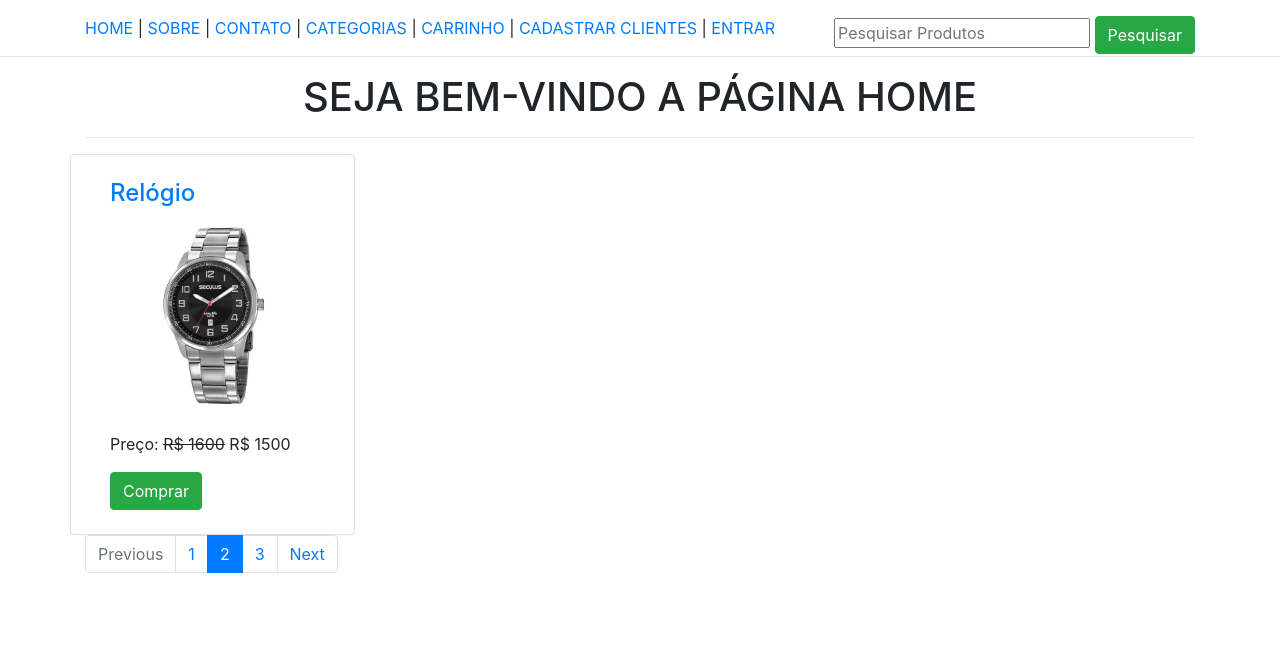
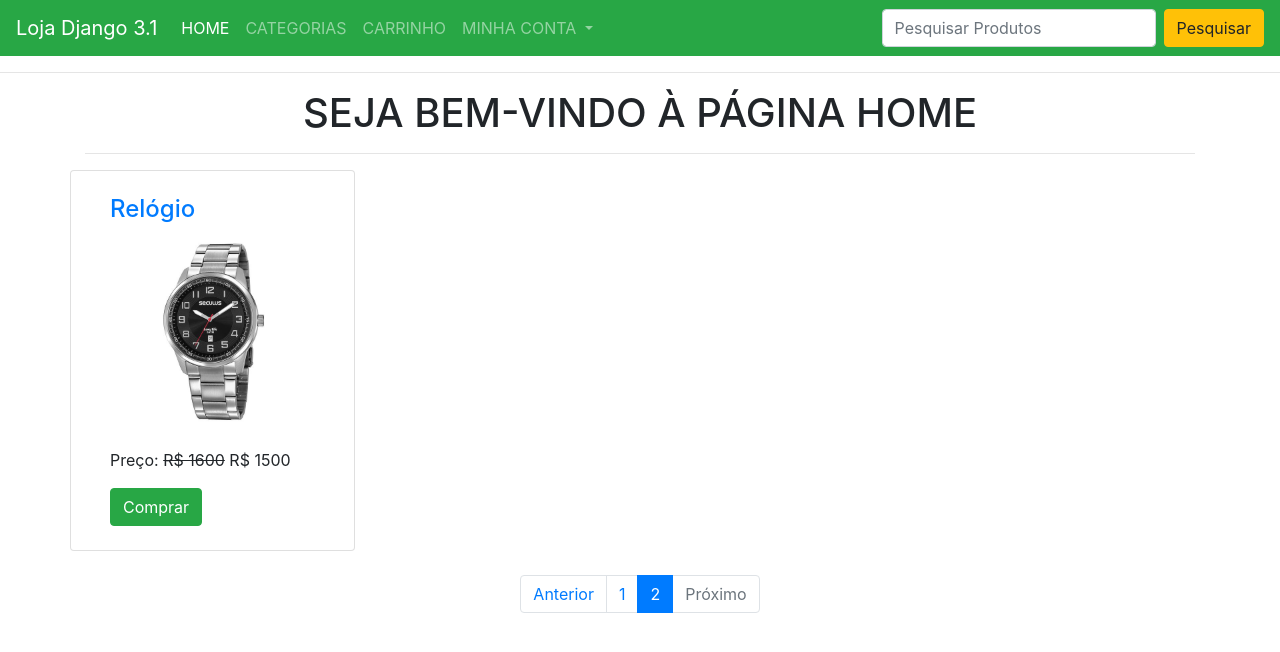
Before and after one commit to marcostsi/Lojaapp, a Django app: page /?page=2 in a window 1280 px wide. Shown: the top 652 px of the page. Run offline with Django 5.2, Linux system fonts and the light colour scheme; data comes from the database, SQL or seed files in the repository; both versions use the stored data as it was after the commit; some libraries are stand-ins or nearby versions.

Commit message:
terminando o código

```diff
--- a/lojaproject/lojaapp/forms.py
+++ b/lojaproject/lojaapp/forms.py
@@ -6,7 +6,7 @@ from django.contrib.auth.models import User
 class Checar_PedidoForm(forms.ModelForm):
     class Meta:
         model = Pedido_order
-        fields = ['ordenando_por', 'endereco_envio', 'telefone', 'email']
+        fields = ['ordenando_por', 'endereco_envio', 'telefone', 'email', 'pagamento_method']
 
 class ClienteRegistrarForm(forms.ModelForm):
     username = forms.CharField(widget=forms.TextInput())
--- a/lojaproject/lojaapp/models.py
+++ b/lojaproject/lojaapp/models.py
@@ -78,6 +78,11 @@ PEDIDO_STATUS = (
     ('Pedido Cancelado', 'Pedido Cancelado'),
 )
 
+METHOD = (
+    ("Dinehriro na Entrega", "Dinehriro na Entrega"),
+    ("Knalti", "Knalti"),
+)
+
 
 class Pedido_order(models.Model):
     carrinho = models.OneToOneField(Carrinho, on_delete=models.CASCADE)
@@ -91,6 +96,8 @@ class Pedido_order(models.Model):
     total = models.PositiveIntegerField()
     pedido_status = models.CharField(max_length=50, choices=PEDIDO_STATUS)
     criado_em = models.DateTimeField(auto_now_add=True)
+    pagamento_method = models.CharField(max_length=20, choices=METHOD, default="Dinehriro na Entrega")
+    pagamento_completo = models.BooleanField(default=False, null=True, blank=True)
 
     def __str__(self):
         return "Pedido:" + str(self.id)
--- a/lojaproject/lojaapp/templates/base.html
+++ b/lojaproject/lojaapp/templates/base.html
@@ -9,38 +9,64 @@
 </head>
 
 <body>
-    <div class="container mt-3">
-        <a href="{% url 'lojaapp:home' %}">HOME</a> |
-        <a href="{% url 'lojaapp:sobre' %}">SOBRE</a> |
-        <a href="{% url 'lojaapp:contato' %}">CONTATO</a> |
-        <a href="{% url 'lojaapp:Todosprodutos' %}">CATEGORIAS</a> |
-        <a href="{% url 'lojaapp:meucarro' %}">CARRINHO</a> |
+    <nav class="navbar navbar-expand-lg navbar-dark bg-success">
+        <a class="navbar-brand" href="{% url 'lojaapp:home' %}">Loja Django 3.1</a>
+        <button class="navbar-toggler" type="button" data-toggle="collapse" data-target="#navbarSupportedContent"
+            aria-controls="navbarSupportedContent" aria-expanded="false" aria-label="Toggle navigation">
+            <span class="navbar-toggler-icon"></span>
+        </button>
 
-        {% if request.user.cliente %}
-        Seja bem-vindo {{request.user.username}}!
+        <div class="collapse navbar-collapse" id="navbarSupportedContent">
+            <ul class="navbar-nav mr-auto">
+                <li class="nav-item active">
+                    <a class="nav-link" href="{% url 'lojaapp:home' %}">HOME <span class="sr-only">(current)</span></a>
+                </li>
+                <li class="nav-item">
+                    <a class="nav-link" href="{% url 'lojaapp:Todosprodutos' %}">CATEGORIAS</a>
+                </li>
+                 <li class="nav-item">
+                    <a class="nav-link" href="{% url 'lojaapp:meucarro' %}">CARRINHO</a>
+                </li>
+                <li class="nav-item dropdown">
+                    <a class="nav-link dropdown-toggle" href="#" id="navbarDropdown" role="button"
+                        data-toggle="dropdown" aria-haspopup="true" aria-expanded="false">
+                        MINHA CONTA
+                    </a>
+                    <div class="dropdown-menu" aria-labelledby="navbarDropdown">
+                        {% if request.user.cliente %}
 
-        <a href="{% url 'lojaapp:clienteentrar' %}">ENTRAR</a> |
-        <a href="{% url 'lojaapp:clienteperfil' %}">MEU PERFIL</a> |
-        <a href="{% url 'lojaapp:clientesair' %}">SAIR</a>
+                        <a class="dropdown-item" href="{% url 'lojaapp:clienteentrar' %}">ENTRAR</a> |
+                        <a class="dropdown-item" href="{% url 'lojaapp:clienteperfil' %}">MEU PERFIL</a> |
+                        <a class="dropdown-item" href="{% url 'lojaapp:clientesair' %}">SAIR</a>
 
-        {% else %}
+                        {% else %}
 
-        <a href="{% url 'lojaapp:clienteregistrar' %}">CADASTRAR CLIENTES</a> |
-        <a href="{% url 'lojaapp:clienteentrar' %}">ENTRAR</a>
-        {% endif %}
-
-        <div class="float-right">
-            <form action="{% url 'lojaapp:pesquisar' %}" method="GET">
-                <input type="text" name="keyword" placeholder="Pesquisar Produtos" required>
-                <button class="btn btn-success pull-right"> Pesquisar</button>
+                        <a class="dropdown-item" href="{% url 'lojaapp:clienteregistrar' %}">CADASTRAR CLIENTES</a> |
+                        <a class="dropdown-item" href="{% url 'lojaapp:clienteentrar' %}">ENTRAR</a>
+                        {% endif %}
+                    </div>
+                </li>
+            </ul>
+            <form class="form-inline my-2 my-lg-0" action="{% url 'lojaapp:pesquisar' %}" method="GET">
+                <input name="keyword" class="form-control mr-sm-2" type="search" placeholder="Pesquisar Produtos" aria-label="Search" required>
+                <button class="btn btn-warning my-2 my-sm-0" type="submit">Pesquisar</button>
             </form>
         </div>
-    </div>
+    </nav>
     <hr>
-
     {% block content %}
 
     {% endblock content %}
+
+    <script src="https://code.jquery.com/jquery-3.5.1.slim.min.js"
+        integrity="sha384-DfXdz2htPH0lsSSs5nCTpuj/zy4C+OGpamoFVy38MVBnE+IbbVYUew+OrCXaRkfj"
+        crossorigin="anonymous"></script>
+    <script src="https://cdn.jsdelivr.net/npm/popper.js@1.16.1/dist/umd/popper.min.js"
+        integrity="sha384-9/reFTGAW83EW2RDu2S0VKaIzap3H66lZH81PoYlFhbGU+6BZp6G7niu735Sk7lN"
+        crossorigin="anonymous"></script>
+    <script src="https://cdn.jsdelivr.net/npm/bootstrap@4.5.3/dist/js/bootstrap.min.js"
+        integrity="sha384-w1Q4orYjBQndcko6MimVbzY0tgp4pWB4lZ7lr30WKz0vr/aWKhXdBNmNb5D92v7s"
+        crossorigin="anonymous"></script>
 </body>
 
 </html>
--- a/lojaproject/lojaapp/templates/home.html
+++ b/lojaproject/lojaapp/templates/home.html
@@ -3,7 +3,7 @@
 
 {% block content %}
 <div class="container">
-    <h1 class="text-center">SEJA BEM-VINDO A PÁGINA HOME</h1>
+    <h1 class="text-center">SEJA BEM-VINDO À PÁGINA HOME</h1>
     <hr>
     <div class="row mt-3">
         {% for p in produto_list %}
@@ -17,21 +17,44 @@
         </div>
         {% endfor %}
     </div>
-    <nav aria-label="...">
-  <ul class="pagination">
+
+
+    <nav aria-label="Navegação de página">
+        <ul class="pagination justify-content-center mt-4">
+
             {% if produto_list.has_previous %}
+            <li class="page-item">
+                <a class="page-link" href="?page={{ produto_list.previous_page_number }}">Anterior</a>
+            </li>
+            {% else %}
             <li class="page-item disabled">
-      <a class="page-link" href="#" tabindex="-1">Previous</a>
+                <span class="page-link">Anterior</span>
             </li>
             {% endif %}
-    <li class="page-item"><a class="page-link" href="#">1</a></li>
+
+
+            {% for i in produto_list.paginator.page_range %}
+            {% if i == produto_list.number %}
             <li class="page-item active">
-      <a class="page-link" href="#">2 <span class="sr-only">(current)</span></a>
+                <span class="page-link">{{ i }}</span>
             </li>
-    <li class="page-item"><a class="page-link" href="#">3</a></li>
+            {% else %}
             <li class="page-item">
-      <a class="page-link" href="#">Next</a>
+                <a class="page-link" href="?page={{ i }}">{{ i }}</a>
             </li>
+            {% endif %}
+            {% endfor %}
+
+            {% if produto_list.has_next %}
+            <li class="page-item">
+                <a class="page-link" href="?page={{ produto_list.next_page_number }}">Próximo</a>
+            </li>
+            {% else %}
+            <li class="page-item disabled">
+                <span class="page-link">Próximo</span>
+            </li>
+            {% endif %}
+
         </ul>
     </nav>
 </div>
--- a/lojaproject/lojaapp/urls.py
+++ b/lojaproject/lojaapp/urls.py
@@ -24,4 +24,5 @@ urlpatterns = [
     path("admin-todos-pedidos/", AdminPedidoListaView.as_view(), name="adminpedidolista"),
     path("admin-pedido-<int:pk>-mudar/", AdminPedidoMudarStatusView.as_view(), name="adminpedidomudar"),
     path("pesquisar/", PesquisarView.as_view(), name="pesquisar"),
+    path("pagamento/", PagamentoView.as_view(), name="pagamento"),
 ]
--- a/lojaproject/lojaapp/views.py
+++ b/lojaproject/lojaapp/views.py
@@ -1,6 +1,9 @@
 from django.shortcuts import render, redirect
+from django.urls.base import reverse
 from django.views.generic import View, TemplateView, CreateView, FormView, DetailView, ListView
 from django.urls import reverse_lazy
+from django.http import Http404
+from django.shortcuts import get_object_or_404
 from .forms import Checar_PedidoForm, ClienteRegistrarForm, ClienteEntrarForm
 from .models import *
 from django.core.paginator import Paginator
@@ -132,6 +135,7 @@ class LimparCarroView(LojaMixin, View):
             carrinho.save()
         return redirect("lojaapp:meucarro")
 
+# checkout view corrigida
 class CheckoutView(LojaMixin, CreateView):
     template_name = "processar.html"
     form_class = Checar_PedidoForm
@@ -152,16 +156,44 @@ class CheckoutView(LojaMixin, CreateView):
     def form_valid(self, form):
         carrinho_id = self.request.session.get('carro_id')
         carrinho_obj = Carrinho.objects.filter(id=carrinho_id).first()
-        if carrinho_obj:
-            form.instance.carrinho = carrinho_obj
-            form.instance.subtotal = carrinho_obj.total
-            form.instance.disconto = 0
-            form.instance.total = carrinho_obj.total
-            form.instance.pedido_status = "Pedido Recebido"
+        if not carrinho_obj:
+            return redirect("lojaapp:home")
+
+        # Preenche dados do pedido
+        form.instance.carrinho = carrinho_obj
+        form.instance.subtotal = carrinho_obj.total
+        form.instance.disconto = 0
+        form.instance.total = carrinho_obj.total
+        form.instance.pedido_status = "Pedido Recebido"
+
+        # Salva o pedido
+        pedido = form.save()
+
+        # Limpa o carrinho da sessão
+        if 'carro_id' in self.request.session:
             del self.request.session['carro_id']
-        else:
-            return redirect("lojaapp:home")
+
+        # Redireciona para pagamento
+        pm = form.cleaned_data.get('pagamento_method')
+        if pm == "Khalti":
+            return redirect(reverse("lojaapp:pagamento") + "?order_id=" + str(pedido.id))
+
         return super().form_valid(form)
+
+
+class PagamentoView(View):
+    def get(self, request, *args, **kwargs):
+        o_id = request.GET.get('order_id')
+        try:
+            pedido = get_object_or_404(Pedido_order, id=o_id)
+        except Pedido_order.DoesNotExist:
+            raise Http404("Pedido não encontrado.")
+
+        context = {
+            "pedido": pedido,
+            "order_id": o_id,
+        }
+        return render(request, "pagamento.html", context)
 
 class MeuCarroView(LojaMixin, TemplateView):
     template_name = "meucarro.html"
@@ -187,7 +219,6 @@ class ClienteRegistrarView(CreateView):
             form.add_error('username', 'Este nome de usuário já está em uso.')
             return self.form_invalid(form)
 
-        # Cria usuário
         user = User.objects.create_user(username=username, email=email, password=password)
         form.instance.user = user
 
--- a/lojaproject/lojaproject/urls.py
+++ b/lojaproject/lojaproject/urls.py
@@ -21,7 +21,7 @@ from django.conf.urls.static import static
 
 urlpatterns = [
     path('admin/', admin.site.urls),
-    path("", include("lojaapp.urls")),
+    path('', include('lojaapp.urls')),
 ]
 
 urlpatterns += static(settings.STATIC_URL, document_root=settings.STATIC_ROOT)
```
Also changed, not shown: lojaproject/lojaapp/templates/pagamento.html (added, +45 -0 lines), lojaproject/db.sqlite3, lojaproject/lojaapp/migrations/0003_pedido_order_pagamento_method.py (added), lojaproject/lojaapp/migrations/0004_pedido_order_pagamento_completo_and_more.py (added). Lines whose indentation alone changed are shown as unchanged.
